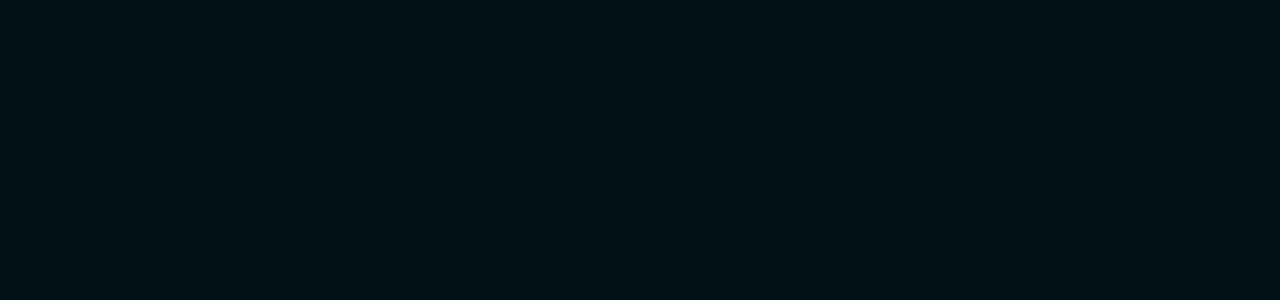
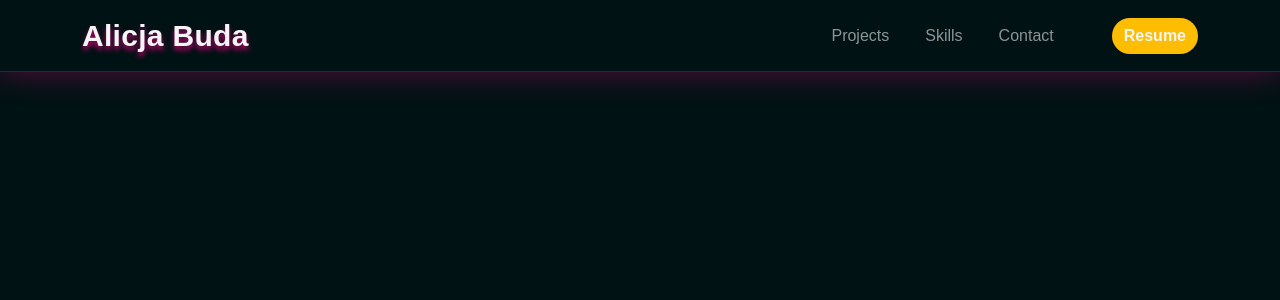
Before and after one commit to budaala/portfolio-website, a Vue app: page / in a window 1280 px wide. Shown: the top 300 px of the page. Built offline with nearby package versions, Linux system fonts and the light colour scheme.

Commit message:
styling and content in navbar done

```diff
--- a/src/App.vue
+++ b/src/App.vue
@@ -3,6 +3,7 @@
 </script>
 
 <template>
+  <Navbar />
 </template>
 
 <style>
@@ -79,11 +80,9 @@
   background: #FFBD00;
   border: none;
   border-radius: 62px;
-  font-family: 'Alegreya Sans';
+  font-family: 'Alegreya Sans', sans-serif;
   font-style: normal;
-  font-weight: 800;
-  font-size: 24px;
-  /* line-height: 29px; */
+  font-weight: 600;
   color: #F5F5F5;
 }
 
--- a/src/components/Navbar.vue
+++ b/src/components/Navbar.vue
@@ -1,42 +1,27 @@
 <!-- navbar component -->
 <template>
-    <nav class="navbar navbar-expand-lg bg-body-tertiary" data-bs-theme="dark">
-        <div class="container-fluid">
-            <a class="navbar-brand" href="#">Navbar</a>
+    <nav class="navbar fixed-top navbar-expand-lg" data-bs-theme="dark">
+        <div class="container-md">
+            <a class="navbar-brand" href="#">Alicja Buda</a>
             <button class="navbar-toggler" type="button" data-bs-toggle="collapse" data-bs-target="#navbarSupportedContent"
                 aria-controls="navbarSupportedContent" aria-expanded="false" aria-label="Toggle navigation">
                 <span class="navbar-toggler-icon"></span>
             </button>
             <div class="collapse navbar-collapse" id="navbarSupportedContent">
-                <ul class="navbar-nav me-auto mb-2 mb-lg-0">
+                <div class="d-flex" id="right-side">
+                    <ul class="navbar-nav d-flex">
                         <li class="nav-item">
-                        <a class="nav-link active" aria-current="page" href="#">Home</a>
+                            <a class="nav-link" href="#">Projects</a>
                         </li>
                         <li class="nav-item">
-                        <a class="nav-link" href="#">Link</a>
-                    </li>
-                    <li class="nav-item dropdown">
-                        <a class="nav-link dropdown-toggle" href="#" role="button" data-bs-toggle="dropdown"
-                            aria-expanded="false">
-                            Dropdown
-                        </a>
-                        <ul class="dropdown-menu">
-                            <li><a class="dropdown-item" href="#">Action</a></li>
-                            <li><a class="dropdown-item" href="#">Another action</a></li>
-                            <li>
-                                <hr class="dropdown-divider">
-                            </li>
-                            <li><a class="dropdown-item" href="#">Something else here</a></li>
-                        </ul>
+                            <a class="nav-link" href="#">Skills</a>
                         </li>
                         <li class="nav-item">
-                        <a class="nav-link disabled" aria-disabled="true">Disabled</a>
+                            <a class="nav-link" href="#">Contact</a>
                         </li>
                     </ul>
-                <form class="d-flex" role="search">
-                    <input class="form-control me-2" type="search" placeholder="Search" aria-label="Search">
-                    <button class="btn btn-outline-success" type="submit">Search</button>
-                </form>
+                    <button class="btn yellow-button">Resume</button>
+                </div>
             </div>
         </div>
     </nav>
@@ -46,4 +31,37 @@
 
 </script>
 
-<style scoped></style>
+<style scoped>
+.navbar {
+    background-color: #001214 !important;
+    border-bottom: solid 1px rgba(224, 0, 127, 0.4);
+    box-shadow: 0px 0.5px 30px #e0007f65;
+}
+
+.navbar-brand {
+    font-weight: 700;
+    font-size: 30px;
+    letter-spacing: 0.01em;
+    color: #F5F5F5;
+    text-shadow: 0px 4px 5.1px rgba(224, 0, 127, 0.8);
+}
+
+#right-side {
+    margin-left: auto;
+    display: flex;
+    flex-direction: row;
+    align-items: center;
+    padding: 0px;
+    gap: 50px;
+}
+
+.navbar-nav {
+    gap: 20px;
+}
+/*
+hr {
+    color: #E0007F;
+    border: 1px solid rgba(224, 0, 127, 0.4);
+    box-shadow: 1px 7px 13.4px #E0007F;
+} */
+</style>
```
Lines whose indentation alone changed are shown as unchanged.
